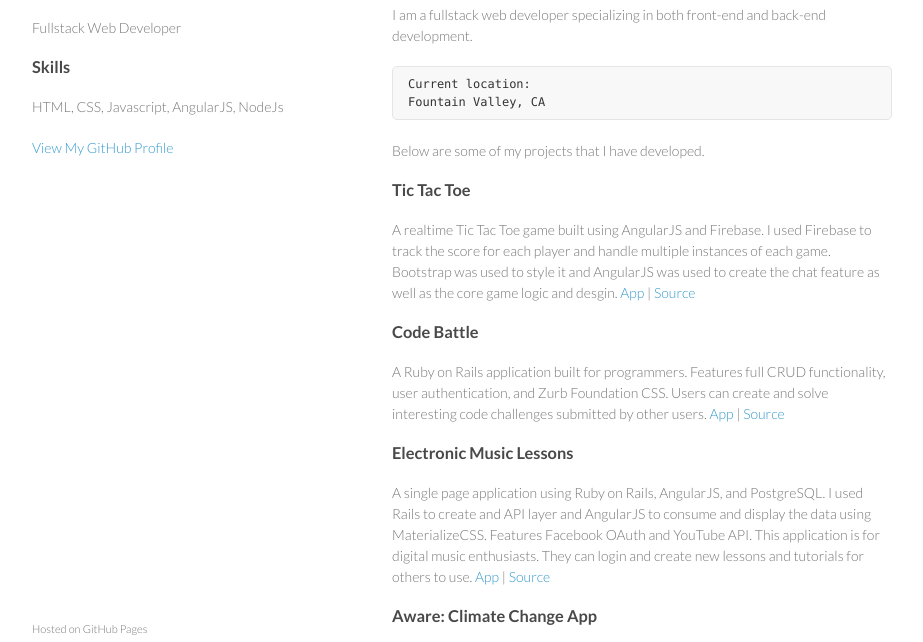
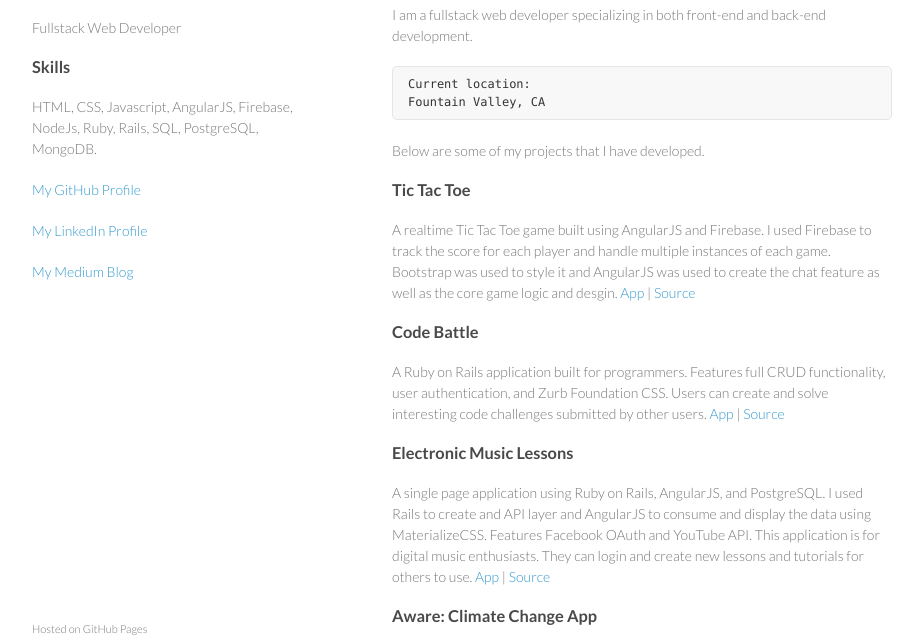
Before and after one commit to lawrencetran1/lawrencetran1.github.io, a plain HTML site: page index.html in a window 1280 px wide. Shown: the part 92-734 px from the top of the page, without its empty margins (178-1101 px from the left). Drawn offline with Linux system fonts and the light colour scheme.

Commit message:
Added social media links

```diff
--- a/index.html
+++ b/index.html
@@ -18,10 +18,12 @@
         <h1>Lawrence Tran</h1>
         <p>Fullstack Web Developer</p>
         <h3>Skills</h3>
-        <p>HTML, CSS, Javascript, AngularJS, NodeJs</p>
+        <p>HTML, CSS, Javascript, AngularJS, Firebase, NodeJs, Ruby, Rails, SQL, PostgreSQL, MongoDB.</p>
 
 
-        <p class="view"><a href="https://github.com/lawrencetran1">View My GitHub Profile</a></p>
+        <p class="view"><a href="https://github.com/lawrencetran1">My GitHub Profile</a></p>
+        <p class="view"><a href="https://www.linkedin.com/in/lawrencetran1">My LinkedIn Profile</a></p>
+        <p class="view"><a href="https://medium.com/@larrytreezy">My Medium Blog</a></p>
 
       </header>
       <section>
```
